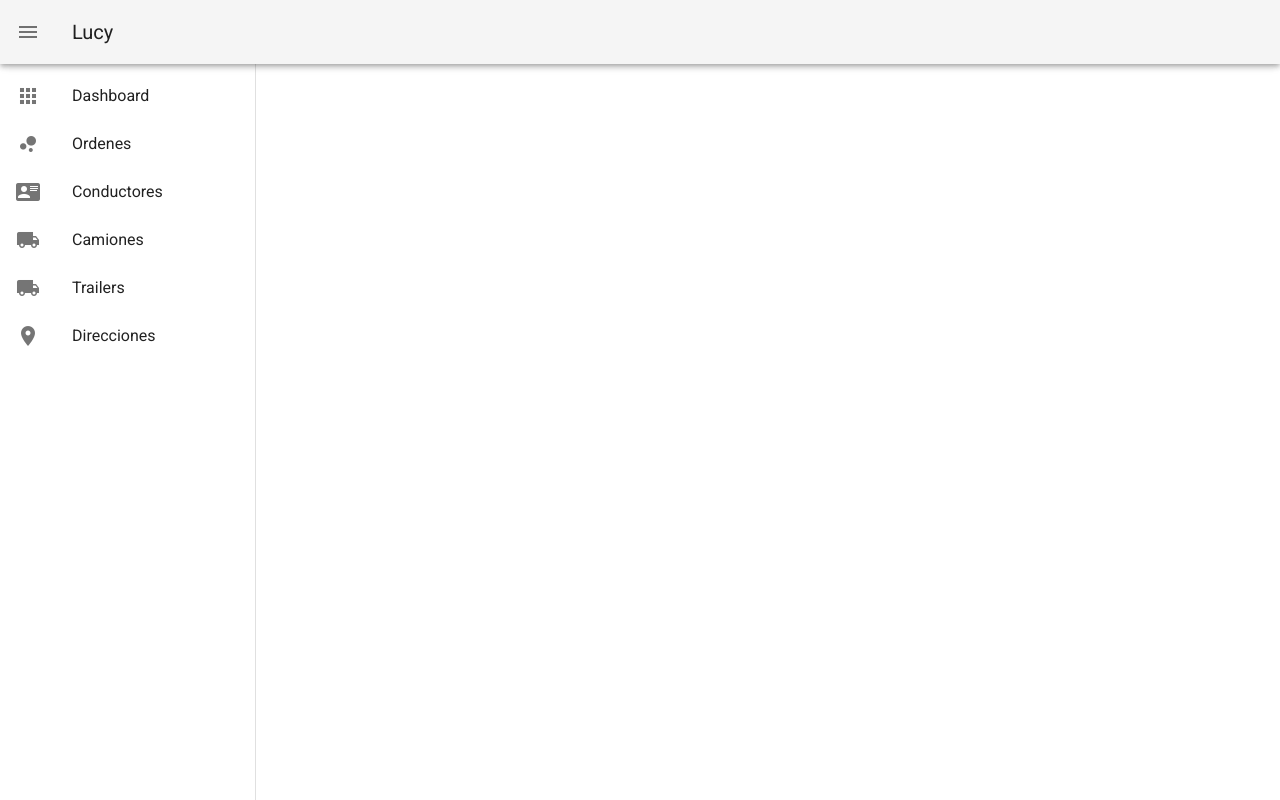
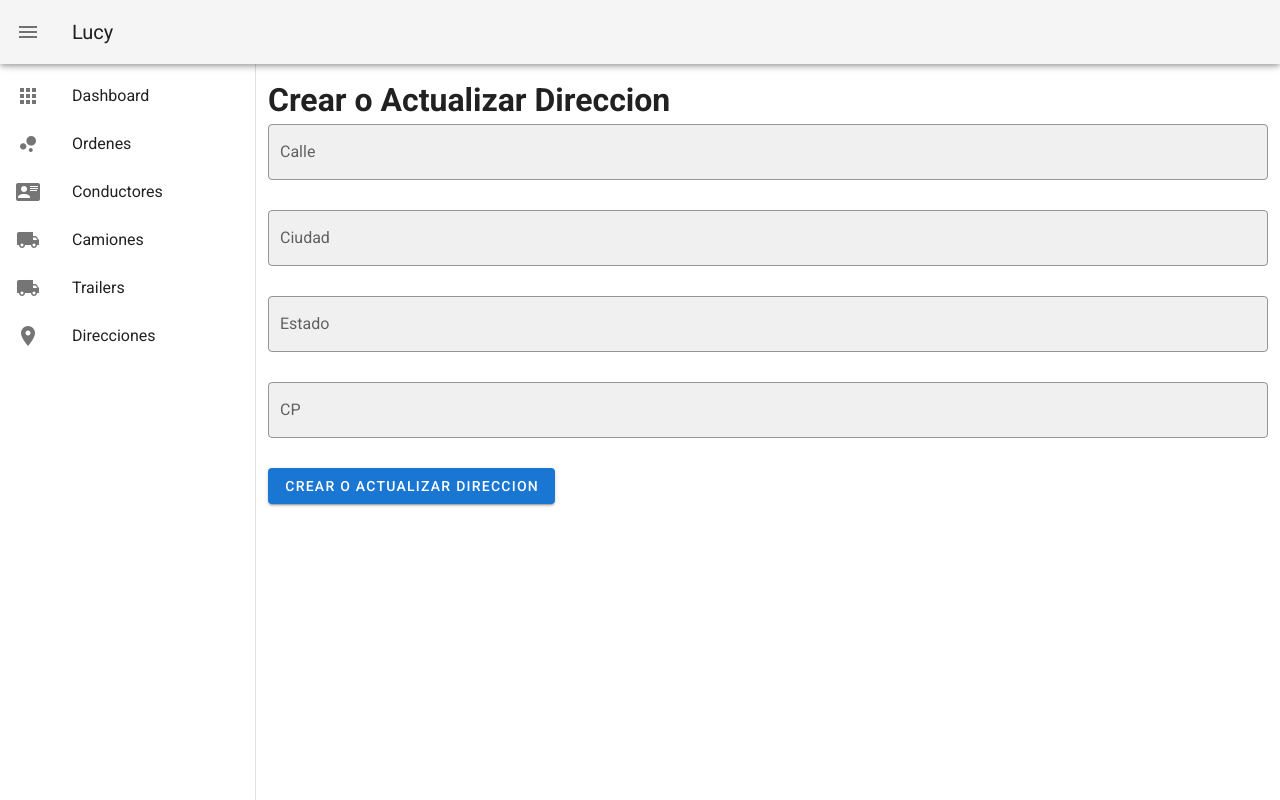
Before and after one commit to maugh108/Hermes, a Vue app: page /direccion/formulario in a window 1280 px wide. Built offline with nearby package versions, Linux system fonts and the light colour scheme.

Commit message:
Progreso con la creacion de formularios (Direcciones)

```diff
--- a/src/router/index.js
+++ b/src/router/index.js
@@ -35,6 +35,16 @@ const routes = [
     name: 'address',
     component: () => import('../views/LocationsView.vue')
   },
+  {
+    path: '/orden/formulario',
+    name: 'ExpandOrder',
+    component: () => import ('../views/ExpandOrderView.vue')
+  },
+  {
+    path: '/direccion/formulario',
+    name: 'ExpandLocations',
+    component: () => import ('../views/ExpandLocation.vue')
+  }
 
 ]
 
--- /dev/null
+++ b/src/views/ExpandLocation.vue
@@ -0,0 +1,36 @@
+<template>
+    <v-container>
+        <h1>Crear o Actualizar Direccion</h1>
+        <form @submit.prevent="CreateLocation">
+            <v-text-field v-model="street"  name="street" outlined filled label="Calle"></v-text-field>
+            <v-text-field v-model="city"    name="city" outlined filled label="Ciudad"></v-text-field>
+            <v-text-field v-model="state"   name="state" outlined filled label="Estado"></v-text-field>
+            <v-text-field v-model="zipcode" name="zipcode" outlined filled label="CP"></v-text-field>
+            <v-btn color="primary" type="submit">Crear o Actualizar direccion</v-btn>
+        </form>
+    </v-container>
+</template>
+<script>
+    export default{
+        name:'ExpandLocation',
+        data(){
+            return{
+                street:null,
+                city:null,
+                state:null,
+                zipcode:null
+            }
+        },
+        methods:{
+            CreateLocation(){
+                const postData = {
+                    street: this.street,
+                    city: this.city,
+                    state: this.state,
+                    zipcode: this.zipcode
+                }
+                console.log(postData)
+            },
+        }
+    }
+</script>
--- /dev/null
+++ b/src/views/ExpandOrderView.vue
@@ -0,0 +1,11 @@
+<template>
+    <v-container>
+        <h1>Crear o Actualizar Orden</h1>
+        <form @submit.prevent="CreateOrder">
+
+        </form>
+    </v-container>
+</template>
+<script>
+
+</script>
--- a/src/views/LocationsView.vue
+++ b/src/views/LocationsView.vue
@@ -3,7 +3,7 @@
         <v-row class="pa-10">
             <v-btn color="primary" @click="CargarOrdenes">Cargar Direcciones</v-btn>
             <v-spacer></v-spacer>
-            <v-btn color="success">Agregar Direccion</v-btn>
+            <v-btn color="success" @click="$router.push('/direccion/formulario')">Agregar Direccion</v-btn>
         </v-row>
         <v-row>
             <v-col cols="12">
--- a/src/views/OrdersView.vue
+++ b/src/views/OrdersView.vue
@@ -3,7 +3,7 @@
         <v-row class="pa-10">
             <v-btn color="primary" @click="CargarOrdenes">Cargar Ordenes</v-btn>
             <v-spacer></v-spacer>
-            <v-btn color="success">Crear Orden</v-btn>
+            <v-btn color="success" @click="$router.push('/orden/formulario')">Crear Orden</v-btn>
         </v-row>
         <v-row>
             <v-col cols="12">
@@ -26,6 +26,9 @@
 <script>
     export default{
         name:'Orders',
+        mounted(){
+            console.log(this)
+        },
         data(){
             return{
                 headers: [
```
Also changed, not shown: 1 other file (tests, documents, lock files or other folders).
